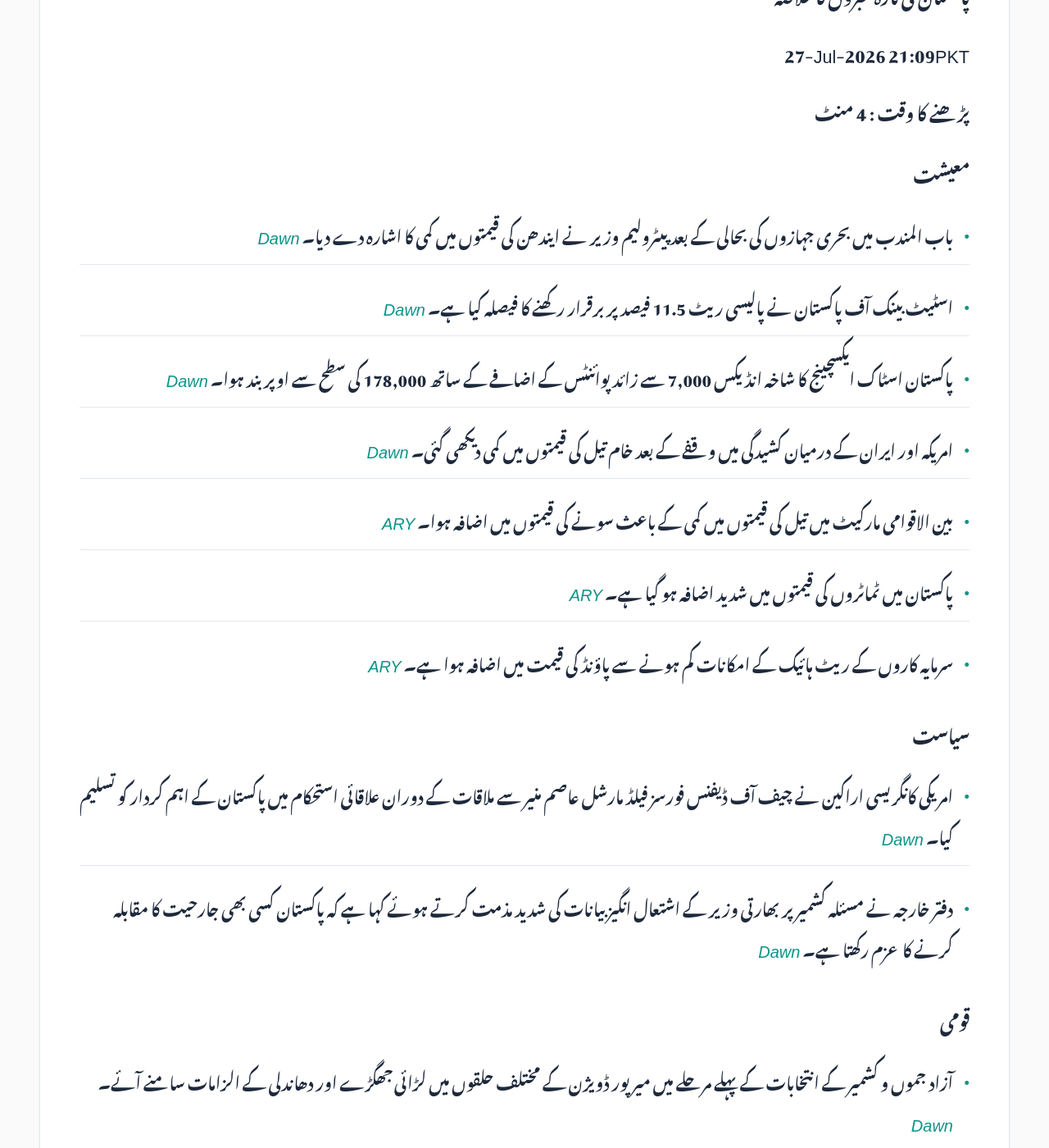
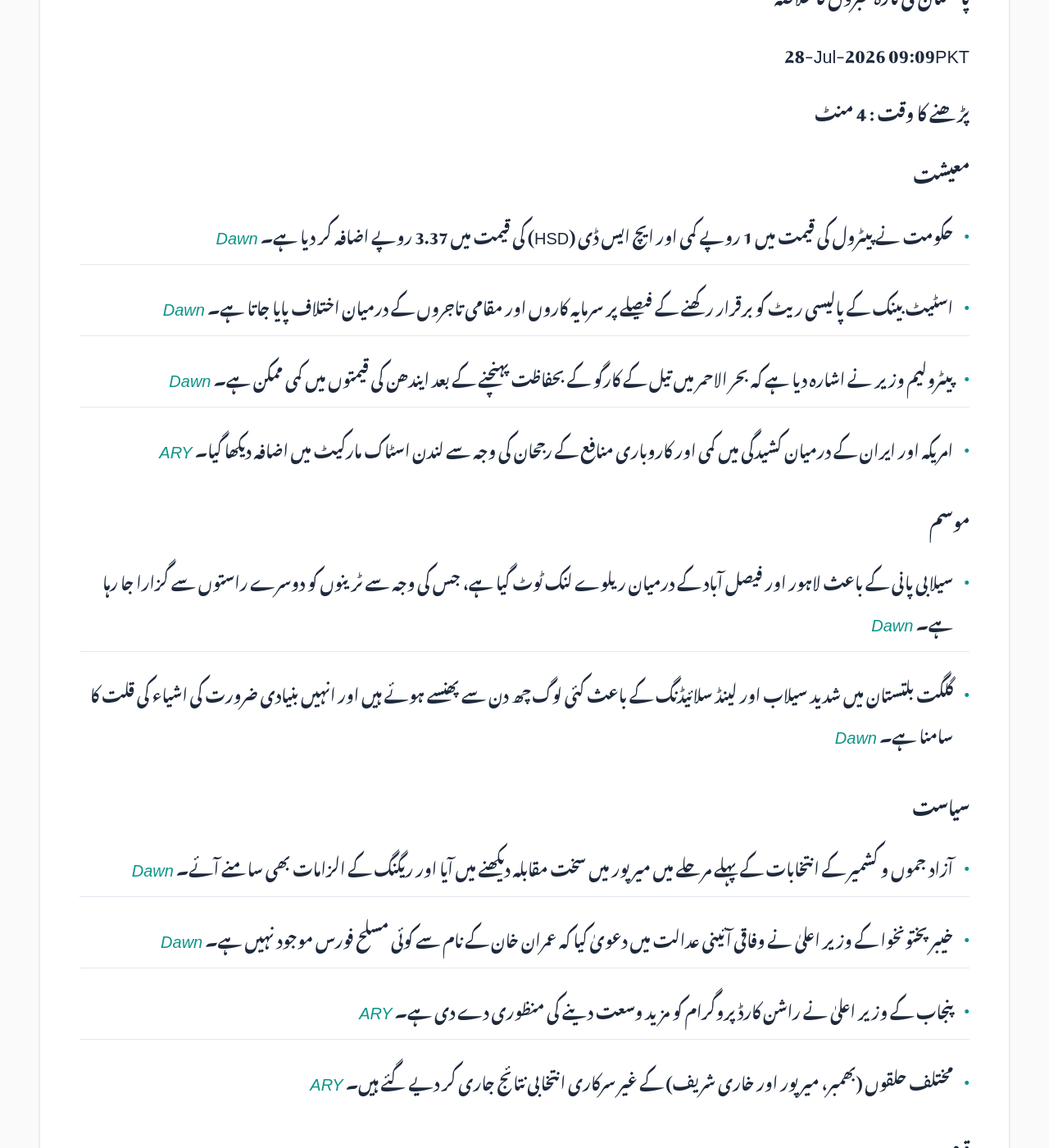
Before and after one commit to zsubzwary/news, a Jekyll site: the page built from ur/index.md, in a window 1280 px wide and 1400 px high, scrolled down 354 px. Shown: the whole window at 82% size. Built offline with Jekyll 4.4.1, drawn with Linux system fonts in a browser that asks for light colours; some web fonts are replaced; comment, search, counter and statistics services are not loaded; some of the changed text lies outside the part shown.

Commit message:
DateTime; 2026-07-28T04:09:51.036Z

```diff
--- a/ur/index.md
+++ b/ur/index.md
@@ -7,52 +7,46 @@ rtl: true
 
 پاکستان کی تازہ خبروں کا خلاصہ
 
- &lrm; 27-Jul-2026 21:09PKT
+ &lrm; 28-Jul-2026 09:09PKT
 
 پڑھنے کا وقت : 4 منٹ
 
 ### معیشت
-- باب المندب میں بحری جہازوں کی بحالی کے بعد پیٹرولیم وزیر نے ایندھن کی قیمتوں میں کمی کا اشارہ دے دیا۔ *[Dawn](https://www.dawn.com/news/2018766/petroleum-minister-hints-at-fuel-price-relief-after-pakistans-oil-cargoes-clear-bab-al-mandeb)*
-- اسٹیٹ بینک آف پاکستان نے پالیسی ریٹ 11.5 فیصد پر برقرار رکھنے کا فیصلہ کیا ہے۔ *[Dawn](https://www.dawn.com/news/2018718/central-bank-keeps-policy-rate-unchanged-at-115pc)*
-- پاکستان اسٹاک ایکسچینج کا شاخہ انڈیکس 7,000 سے زائد پوائنٹس کے اضافے کے ساتھ 178,000 کی سطح سے اوپر بند ہوا۔ *[Dawn](https://www.dawn.com/news/2018715/psx-opens-week-in-the-green-gains-more-than-7000-points-to-close-above-178000-mark)*
-- امریکہ اور ایران کے درمیان کشیدگی میں وقفے کے بعد خام تیل کی قیمتوں میں کمی دیکھی گئی۔ *[Dawn](https://www.dawn.com/news/2018729/oil-prices-near-one-week-low-after-us-iran-pause-over-weekend)*
-- بین الاقوامی مارکیٹ میں تیل کی قیمتوں میں کمی کے باعث سونے کی قیمتوں میں اضافہ ہوا۔ *[ARY](https://arynews.tv/gold-rate-today-international-market-july-27-2026)*
-- پاکستان میں ٹماٹروں کی قیمتوں میں شدید اضافہ ہو گیا ہے۔ *[ARY](https://arynews.tv/tomatoes-prices-skyrocket-in-pakistan)*
-- سرمایہ کاروں کے ریٹ ہائیک کے امکانات کم ہونے سے پاؤنڈ کی قیمت میں اضافہ ہوا ہے۔ *[ARY](https://arynews.tv/gbp-to-usd-pound-climbs-as-investors-scale-back-rate-hike-bets)*
+- حکومت نے پیٹرول کی قیمت میں 1 روپے کمی اور ایچ ایس ڈی (HSD) کی قیمت میں 3.37 روپے اضافہ کر دیا ہے۔ *[Dawn](https://www.dawn.com/news/2018803/govt-decreases-petrol-price-by-re1-increases-hsd-price-by-rs337)*
+- اسٹیٹ بینک کے پالیسی ریٹ کو برقرار رکھنے کے فیصلے پر سرمایہ کاروں اور مقامی تاجروں کے درمیان اختلاف پایا جاتا ہے۔ *[Dawn](https://www.dawn.com/news/2018929/policy-rate-pause-splits-stakeholders)*
+- پیٹرولیم وزیر نے اشارہ دیا ہے کہ بحر الاحمر میں تیل کے کارگو کے بحفاظت پہنچنے کے بعد ایندھن کی قیمتوں میں کمی ممکن ہے۔ *[Dawn](https://www.dawn.com/news/2018766/petroleum-minister-hints-at-fuel-price-relief-after-pakistans-oil-cargoes-clear-bab-al-mandeb)*
+- امریکہ اور ایران کے درمیان کشیدگی میں کمی اور کاروباری منافع کے رجحان کی وجہ سے لندن اسٹاک مارکیٹ میں اضافہ دیکھا گیا۔ *[ARY](https://arynews.tv/london-stocks-inch-up-as-us-iran-pause-earnings-lift-risk-appetite)*
+
+### موسم
+- سیلابی پانی کے باعث لاہور اور فیصل آباد کے درمیان ریلوے لنک ٹوٹ گیا ہے، جس کی وجہ سے ٹرینوں کو دوسرے راستوں سے گزارا جا رہا ہے۔ *[Dawn](https://www.dawn.com/news/2018903/floodwaters-sever-rail-link-between-lahore-faisalabad)*
+- گلگت بلتستان میں شدید سیلاب اور لینڈ سلائیڈنگ کے باعث کئی لوگ چھ دن سے پھنسے ہوئے ہیں اور انہیں بنیادی ضرورت کی اشیاء کی قلت کا سامنا ہے۔ *[Dawn](https://www.dawn.com/news/2018881/many-stranded-in-gb-for-six-days-as-flood-delays-repairs)*
 
 ### سیاست
-- امریکی کانگریسی اراکین نے چیف آف ڈیفنس فورسز فیلڈ مارشل عاصم منیر سے ملاقات کے دوران علاقائی استحکام میں پاکستان کے اہم کردار کو تسلیم کیا۔ *[Dawn](https://www.dawn.com/news/2018779/in-meeting-with-cdf-munir-us-congressmen-acknowledge-pakistans-critical-role-in-regional-stability-ispr)*
-- دفتر خارجہ نے مسئلہ کشمیر پر بھارتی وزیر کے اشتعال انگیز بیانات کی شدید مذمت کرتے ہوئے کہا ہے کہ پاکستان کسی بھی جارحیت کا مقابلہ کرنے کا عزم رکھتا ہے۔ *[Dawn](https://www.dawn.com/news/2018711/fo-condemns-indian-ministers-remarks-on-kashmir-issue-warns-against-underestimating-resolve-to-thwart-any-adventurism)*
+- آزاد جموں و کشمیر کے انتخابات کے پہلے مرحلے میں میرپور میں سخت مقابلہ دیکھنے میں آیا اور ریگنگ کے الزامات بھی سامنے آئے۔ *[Dawn](https://www.dawn.com/news/2018908/close-contest-sees-n-take-the-lead-in-mirpur-polls)*
+- خیبر پختونخوا کے وزیر اعلیٰ نے وفاقی آئینی عدالت میں دعویٰ کیا کہ عمران خان کے نام سے کوئی مسلح فورس موجود نہیں ہے۔ *[Dawn](https://www.dawn.com/news/2018901/no-release-imran-force-exists-kp-cm-tells-federal-constitutional-court)*
+- پنجاب کے وزیر اعلیٰ نے راشن کارڈ پروگرام کو مزید وسعت دینے کی منظوری دے دی ہے۔ *[ARY](https://arynews.tv/punjab-cm-approves-expansion-of-ration-card-programme)*
+- مختلف حلقوں (بھمبر، میرپور اور خاری شریف) کے غیر سرکاری انتخابی نتائج جاری کر دیے گئے ہیں۔ *[ARY](https://arynews.tv/la-7-bhimber-3-complete-unofficial-results)*
 
 ### قومی
-- آزاد جموں و کشمیر کے انتخابات کے پہلے مرحلے میں میرپور ڈویژن کے مختلف حلقوں میں لڑائی جھگڑے اور دھاندلی کے الزامات سامنے آئے۔ *[Dawn](https://www.dawn.com/news/2018691/polling-concludes-in-mirpur-division-as-scuffles-rigging-allegations-mar-first-phase-of-ajk-elections)*
+- پشاور ہائی کورٹ نے ایک شخص کو ملک بدر کرنے سے روک دیا ہے اور اسے نادرا بورڈ کے سامنے پیش ہونے کی ہدایت کی ہے۔ *[Dawn](https://www.dawn.com/news/2018808/phc-stops-deportation-of-man-named-quaid-i-azam-directs-him-to-appear-before-nadra-board)*
+- امریکہ سے 513 اسمگل شدہ آثارِ قدیمہ کے نمونے پاکستان واپس لائے گئے ہیں۔ *[Dawn](https://www.dawn.com/news/2018915/513-smuggled-artefacts-repatriated-from-us)*
+- چیف آف ڈیفنس فورسز نے امریکی کانگریس کے اراکین سے ملاقات کی، جس میں پاکستان کے علاقائی استحکام کے اہم کردار کو تسلیم کیا گیا۔ *[Dawn](https://www.dawn.com/news/2018779/in-meeting-with-cdf-munir-us-congressmen-acknowledge-pakistans-critical-role-in-regional-stability-ispr)*
+- نئے مقرر کردہ کمانڈر نیشنل اسٹریٹجک کمانڈ (CNSC) جنرل عامر رضا نے چیف آف ڈیفنس فورسز سے ملاقات کی۔ *[Dawn](https://www.dawn.com/news/2018788/newly-appointed-cnsc-aamer-raza-meets-cdf-asim-munir-in-rawalpindi-ispr)*
+- پی ٹی آئی نے الزام لگایا ہے کہ کوٹ لکھپت جیل میں ان کی رہنما عالیہ حمزہ پر حملہ کیا گیا۔ *[Dawn](https://www.dawn.com/news/2018804/pti-claims-jailed-leader-aaliya-hamza-attacked-in-kot-lakhpat-jail)*
+- کویتی وزیر خارجہ 28 سے 29 جولائی تک پاکستان کا سرکاری دورہ کریں گے۔ *[Dawn](https://www.dawn.com/news/2018791/kuwaiti-foreign-minister-to-visit-pakistan-from-july-28-to-29)*
 - اسلام آباد کی عدالت نے پی اے ایف افسر کے مبینہ قاتل کی جسمانی ریمانڈ میں مزید سات دن کی توسیع کر دی ہے۔ *[Dawn](https://www.dawn.com/news/2018777/islamabad-court-extends-physical-remand-of-paf-officers-alleged-killer-by-seven-days)*
-- سندھ حکومت نے شاہ عبداللطیف بھٹائی کے عرس کے موقع پر بدھ کے روز صوبے بھر میں عام تعطیل کا اعلان کیا ہے۔ *[Dawn](https://www.dawn.com/news/2018748/public-holiday-in-sindh-on-wednesday-for-shah-abdul-latif-bhittais-urs)*
-- کراچی میں بجلی کی بحالی کے بعد دھابجی پمپنگ اسٹیشن سے پانی کی فراہمی مرحلہ وار دوبارہ شروع ہو گئی۔ *[Dawn](https://www.dawn.com/news/2018724/water-supply-to-parts-of-karachi-resumes-after-power-at-dhabeji-pumping-station-restored)*
-- صدر، وزیراعظم اور دیگر وفاقی وزراء نے توشہ خانہ میں ملنے والے تحائف جمع کروا دیے ہیں۔ *[Dawn](https://www.dawn.com/news/2018662/president-pm-others-return-gifts-to-toshakhana)*
-- جنرل سید عامر رضا نے سی این ایس سی کا چارج سنبھالنے کے بعد فیلڈ مارشل سے ملاقات کی۔ *[ARY](https://arynews.tv/general-syed-aamer-raza-calls-on-field-marshal-after-assuming-charge-of-cnsc)*
-- میرپور ڈویژن سے آزاد کشمیر انتخابات کے غیر سرکاری نتائج سامنے آ گئے ہیں۔ *[ARY](https://arynews.tv/ajk-elections-2026-unofficial-results-from-mirpur-division)*
 
 ### بین الاقوامی
-- جنوبی افریقہ میں مبینہ حملے میں پاکستانی نژاد چار افراد جاں بحق ہو گئے۔ *[Dawn](https://www.dawn.com/news/2018768/four-men-reportedly-pakistani-nationals-gunned-down-in-south-africa)*
-- بھارتی کارکنوں نے احتجاج کے دوران مصنوعی ذہانت پر مبنی نگرانی کے نظام کے استعمال پر وزیراعظم مودی کی حکومت کو چیلنج کیا ہے۔ *[Dawn](https://www.dawn.com/news/2018775/modi-faces-challenge-from-activists-over-surveillance-at-india-youth-protest)*
-- آسٹریلیا کی ایک معروف سیاست دان کی نسل پرستی کے حوالے سے دی گئی سزا کو چیلنج کرنے کی درخواست مسترد ہو گئی۔ *[Dawn](https://www.dawn.com/news/2018722/australian-politician-fails-to-overturn-racial-vilification-ruling-over-telling-muslim-senator-to-go-back-to-pakistan)*
-- بھارت کی "کوکروچ" تحریک نے امتحانوں میں دھاندلی کے خلاف احتجاج کرنے والے طلباء کی فوری رہائی کا مطالبہ کیا ہے۔ *[Dawn](https://www.dawn.com/news/2018741/indias-cockroach-janta-party-demands-release-of-protesters-after-reports-of-detention)*
-- امریکہ کے شہر سیٹل میں ایک فوڈ فیسٹیول کے دوران فائرنگ کے واقعے میں تین افراد ہلاک اور چار زخمی ہو گئے۔ *[Dawn](https://www.dawn.com/news/2018716/mass-shooting-kills-3-wounds-4-near-space-needle-landmark-in-seattle)*
-- امریکہ اور ایران کے درمیان فوجی کارروائیوں میں وقفے سے سفارتی حل کی امیدیں بڑھ گئی ہیں۔ *[Dawn](https://www.dawn.com/news/2018664/lull-in-iran-us-fighting-achieved-by-fresh-round-of-diplomacy)*
-- نیتن یاہو نے ٹرمپ سے ملاقات کے دوران ایران کو اپنا سب سے اہم ایجنڈا قرار دیا۔ *[ARY](https://arynews.tv/netanyahu-says-iran-is-top-agenda-in-meeting-with-trump)*
+- ایران کے خلاف امریکی حملوں کے بعد سے اب تک 600 سے زیادہ امریکی فوجی زخمی ہو چکے ہیں۔ *[Dawn](https://www.dawn.com/news/2018883/over-600-us-troops-wounded-since-iran-war-began)*
+- جنوبی افریقہ میں ایک مبینہ حملے میں چار افراد، جو پاکستانی شہری بتائے جاتے ہیں، ہلاک ہو گئے۔ *[Dawn](https://www.dawn.com/news/2018768/four-men-reportedly-pakistani-nationals-gunned-down-in-south-africa)*
+- امریکہ اور ایران کے درمیان لڑائی میں عارضی وقفہ دیکھا گیا ہے۔ *[Dawn](https://www.dawn.com/news/2018922/lull-in-fighting)*
 
-### موسمی حالات
-- اسپین میں جنگلات کی آگ کو کنٹرول کرنے کی کوششیں جاری ہیں، جبکہ ملک کو نئی ہیٹ ویو کا سامنا ہے۔ *[Dawn](https://www.dawn.com/news/2018742/spain-races-to-contain-blazes-before-temperatures-rise)*
+### کھیل
+- کرسٹیانو رونالڈو ایک نئی سیریز میں اپنی اداکاری کا آغاز کرنے جا رہے ہیں۔ *[ARY](https://arynews.tv/cristiano-ronaldo-to-make-acting-debut-in-new-series)*
 
 ### صحت
-- پاکستان نے عالمی ادارے کو بتایا کہ پولیو کا خاتمہ ممکن ہے، تاہم خیبر پختونخوا میں عدم تحفظ سب سے بڑی رکاوٹ ہے۔ *[Dawn](https://www.dawn.com/news/2018773/pakistan-tells-global-watchdog-polio-eradication-is-within-reach-insecurity-in-kp-remains-biggest-hurdle)*
-
-### کھیل
-- کرکٹ کی 2028 کے اولمپکس میں واپسی بھارت کے لیے ایک بڑا تجارتی موقع ثابت ہو سکتی ہے۔ *[Dawn](https://www.dawn.com/news/2018762/how-cricket-could-become-the-olympics-gateway-to-india)*
+- امریکی ریاست مشی گن میں سائیکلو سپورائسز (Cyclosporiasis) کے انفیکشن کے 9,253 کیسز رپورٹ ہوئے ہیں۔ *[ARY](https://arynews.tv/michigan-reports-9253-cyclosporiasis-cases-in-ongoing-outbreak)*
 
 ### دیگر
-- مشہور سیریز "Bridgerton" کے پانچویں سیزن کے کاسٹ میں تبدیلیوں کی اطلاعات۔ *[ARY](https://arynews.tv/bridgerton-season-5-cast-shake-up-whos-returning-whos-leaving-and-new-cast-members)*
-- شامون اسماعیل کا زہران ممدانی کی پلے لسٹ میں شامل ہونا۔ *[ARY](https://arynews.tv/shamoon-ismail-lands-on-zohran-mamdanis-playlist)*
-- میگن مارکل کو نیٹ فلکس شو کے لیے ایمی ایوارڈ کی نامزدگی ملنے پر خوشی کا اظہار۔ *[ARY](https://arynews.tv/meghan-markle-feels-vindicated-by-emmy-nomination-for-cancelled-netflix-show)*
-- سریڈینی سوینی کی تعطیلاتی تصاویر پر مداحوں کا ردعمل۔ *[ARY](https://arynews.tv/sydney-sweeney-sparks-fan-backlash-over-romantic-vacation-snaps-with-scooter-braun)*
+- پولیس کے جدید کاری کے طریقوں اور اس کے لیے درکار ٹیکنالوجی پر بحث کی گئی۔ *[Dawn](https://www.dawn.com/news/2018931/innovative-policing)*
+- مشہور شخصیات بشمول میگن مارکل اور کنگنا راناوت سے متعلق مختلف خبریں رپورٹ ہوئیں۔ *[ARY](https://arynews.tv/meghan-markle-faces-fresh-online-scrutiny-over-constant-media-attention)*
```
